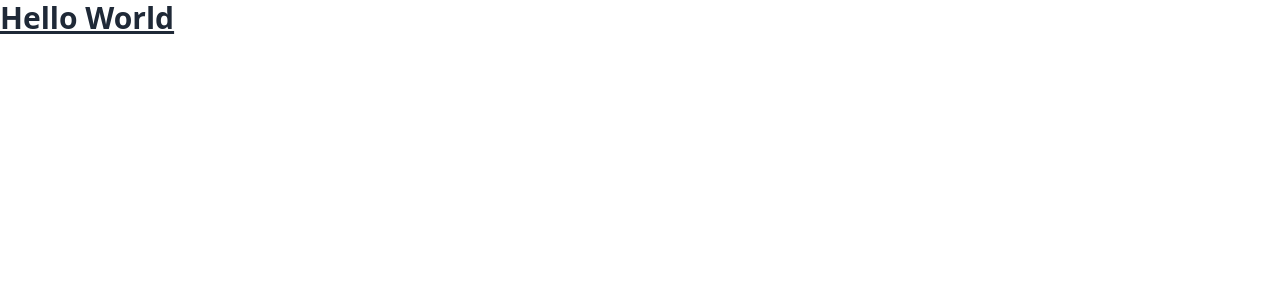
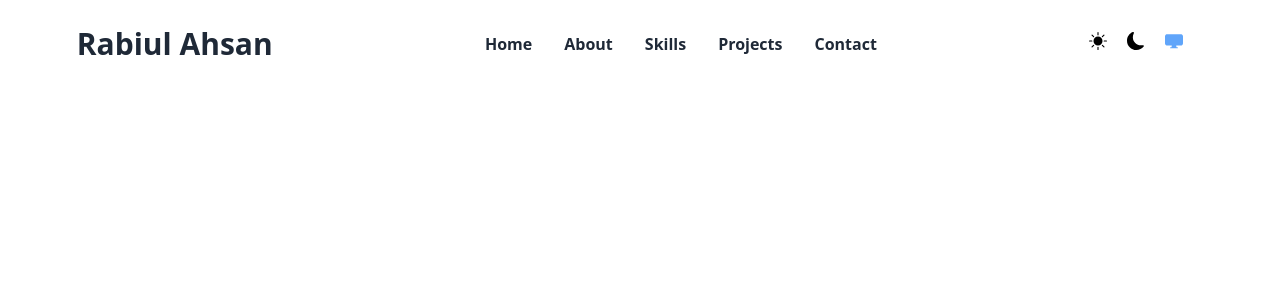
Before and after one commit to rabiulahsan/portfolio, a React (Vite) app: page / in a window 1280 px wide. Shown: the top 300 px of the page. Built offline with nearby package versions, Linux system fonts and the light colour scheme.

Commit message:
navbar section added

```diff
--- a/index.html
+++ b/index.html
@@ -1,5 +1,5 @@
 <!DOCTYPE html>
-<html lang="en">
+<html lang="en" class="dark">
   <head>
     <meta charset="UTF-8" />
     <link rel="icon" type="image/svg+xml" href="./src/assets/icon.png" />
--- a/package.json
+++ b/package.json
@@ -15,7 +15,9 @@
     "match-sorter": "^6.3.1",
     "react": "^18.2.0",
     "react-dom": "^18.2.0",
+    "react-icons": "^4.10.1",
     "react-router-dom": "^6.14.0",
+    "react-scroll": "^1.8.9",
     "sort-by": "^1.2.0"
   },
   "devDependencies": {
--- a/src/App.jsx
+++ b/src/App.jsx
@@ -1,7 +1,9 @@
 const App = () => {
   return (
     <div>
-      <p className="text-3xl font-bold underline ">Hello World</p>
+      <p className="text-3xl font-bold underline dark:bg-slate-800 dark:text-white">
+        Hello World
+      </p>
     </div>
   );
 };
--- /dev/null
+++ b/src/Components/Home/Home.jsx
@@ -0,0 +1,11 @@
+import Navbar from "../Navbar/Navbar";
+
+const Home = () => {
+  return (
+    <div className="">
+      <Navbar></Navbar>
+    </div>
+  );
+};
+
+export default Home;
--- /dev/null
+++ b/src/Components/Navbar/Navbar.jsx
@@ -0,0 +1,109 @@
+import { useEffect } from "react";
+import { useState } from "react";
+import { Link } from "react-scroll";
+import {
+  BsFillSunFill,
+  BsFillMoonFill,
+  BsFillDisplayFill,
+} from "react-icons/bs";
+
+const Navbar = () => {
+  const selectedTheme = localStorage.getItem("theme");
+  const [theme, setTheme] = useState(selectedTheme ? selectedTheme : "system");
+  console.log(theme);
+
+  const element = document.documentElement;
+
+  useEffect(() => {
+    if (theme === "dark") {
+      element.classList.add("dark");
+    } else if (theme === "light") {
+      element.classList.remove("dark");
+    }
+  }, [theme, element]);
+
+  const handleLight = () => {
+    localStorage.setItem("theme", "light");
+
+    const theme = localStorage.getItem("theme");
+    setTheme(theme);
+  };
+  const handleNight = () => {
+    localStorage.setItem("theme", "dark");
+
+    const theme = localStorage.getItem("theme");
+    setTheme(theme);
+  };
+  const handleSystem = () => {
+    localStorage.setItem("theme", "system");
+
+    const theme = localStorage.getItem("theme");
+    setTheme(theme);
+  };
+
+  return (
+    <div>
+      <div className="flex  justify-between items-center px-[6%] pt-[2%] pb-[1%] bg-white sticky top-0 z-10">
+        <Link to="/">
+          <p className="text-balck font-bold text-3xl cursor-pointer">
+            Rabiul Ahsan
+          </p>
+        </Link>
+        <div className=" ">
+          <ul className="flex text-base font-semibold ">
+            <li className="mx-2 px-2 navlink-hover">
+              <Link to="/">Home</Link>
+            </li>
+
+            <li className="mx-2 px-2 navlink-hover">
+              <Link to="/">About</Link>
+            </li>
+
+            <li className="mx-2 px-2 navlink-hover">
+              <Link to="/">Skills</Link>
+            </li>
+
+            <li className="mx-2 px-2 navlink-hover">
+              <Link to="/">Projects</Link>
+            </li>
+
+            <li className="mx-2 px-2 navlink-hover">
+              <Link to="/">Contact</Link>
+            </li>
+          </ul>
+        </div>
+        <div className="text-black">
+          <button
+            title="Light theme"
+            onClick={handleLight}
+            className={` mr-5  text-lg ${
+              theme === "light" ? "text-blue-400" : ""
+            }`}
+          >
+            <BsFillSunFill></BsFillSunFill>
+          </button>
+          <button
+            title="Dark theme"
+            onClick={handleNight}
+            className={` mr-5  text-lg ${
+              theme === "dark" ? "text-blue-400" : ""
+            }`}
+          >
+            <BsFillMoonFill></BsFillMoonFill>
+          </button>
+          <button
+            title="System theme"
+            onClick={handleSystem}
+            className={` mr-5  text-lg ${
+              theme === "system" ? "text-blue-400" : ""
+            }`}
+          >
+            <BsFillDisplayFill></BsFillDisplayFill>
+          </button>
+        </div>
+      </div>
+    </div>
+  );
+};
+
+export default Navbar;
--- a/src/main.jsx
+++ b/src/main.jsx
@@ -1,13 +1,13 @@
 import React from "react";
 import ReactDOM from "react-dom/client";
-import App from "./App.jsx";
 import "./index.css";
 import { createBrowserRouter, RouterProvider } from "react-router-dom";
+import Home from "./Components/Home/Home.jsx";
 
 const router = createBrowserRouter([
   {
     path: "/",
-    element: <App></App>,
+    element: <Home></Home>,
   },
 ]);
 ReactDOM.createRoot(document.getElementById("root")).render(
--- a/tailwind.config.js
+++ b/tailwind.config.js
@@ -5,6 +5,8 @@ export default {
     "./index.html",
     "./src/**/*.{js,ts,jsx,tsx}",
   ],
+  // darkMode: 'class',
+  darkMode: 'media',
   theme: {
     extend: {},
   },
```
Also changed, not shown: 1 other file (tests, documents, lock files or other folders).
